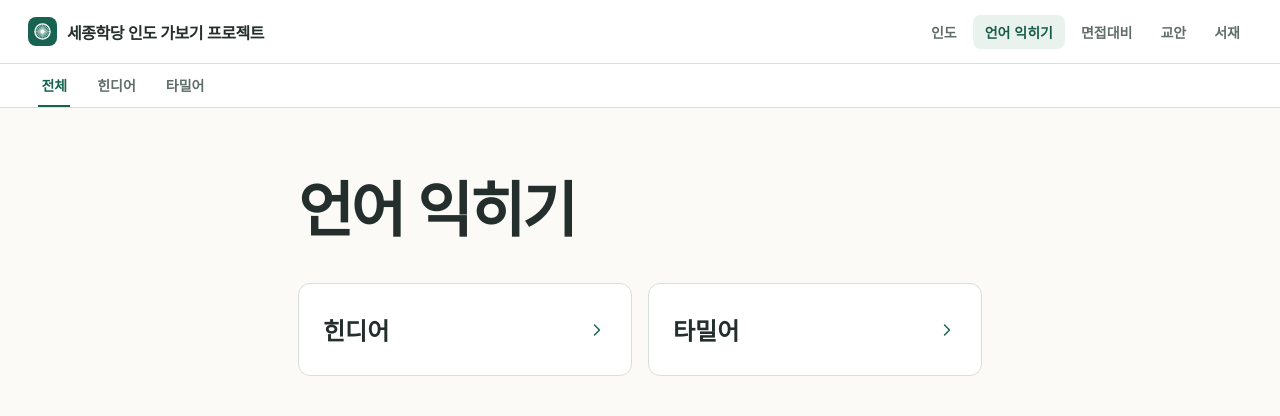
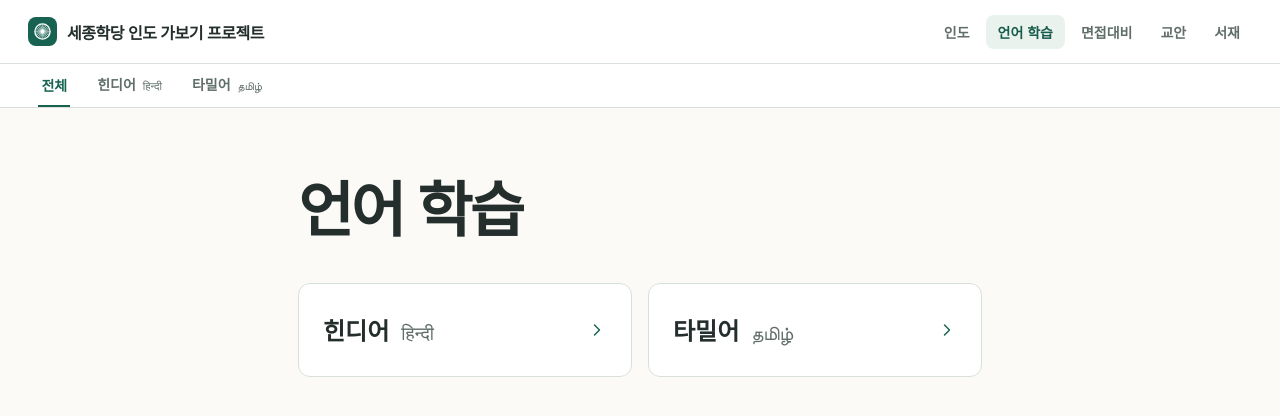
Before and after one commit to baggychani/Sejong_India, a React (Vite) app: page /learn in a window 1280 px wide. Shown: the top 416 px of the page. Built offline with nearby package versions, Linux system fonts and the light colour scheme; a web font is replaced by a local one.

Commit message:
feat: refine learning labels and native names

```diff
--- a/src/pages/CollectionPage.tsx
+++ b/src/pages/CollectionPage.tsx
@@ -4,6 +4,7 @@ import { usePageTitle } from "../site/title";
 import { entriesFor } from "../content/load";
 import { NotFoundPage } from "./NotFoundPage";
 import { Icon } from "../site/Icon";
+import { CollectionLabel } from "../site/CollectionLabel";
 import "../styles/interview.css";
 
 export function CollectionPage({ collectionIdOverride }: { collectionIdOverride?: string } = {}) {
@@ -20,7 +21,7 @@ export function CollectionPage({ collectionIdOverride }: { collectionIdOverride?
 
   return (
     <article className={collection.id === "study" ? "reading interview-index" : "reading"}>
-      <h1>{collection.title}</h1>
+      <h1><CollectionLabel collection={collection} /></h1>
       {entries.length === 0 ? (
         <p className="empty">아직 정리해 둔 글이 없다.</p>
       ) : (
--- a/src/pages/EntryPage.tsx
+++ b/src/pages/EntryPage.tsx
@@ -6,6 +6,7 @@ import { findEntry } from "../content/load";
 import { NotFoundPage } from "./NotFoundPage";
 import { questionsFor } from "../content/interview";
 import { Icon } from "../site/Icon";
+import { CollectionLabel } from "../site/CollectionLabel";
 import "../styles/interview.css";
 
 const interviewComponents: Components = {
@@ -36,7 +37,7 @@ export function EntryPage({ collectionIdOverride }: { collectionIdOverride?: str
   return (
     <article className={isInterview ? "reading entry interview-entry" : "reading entry"}>
       <p className="eyebrow">
-        <Link to={collection.path}>{collection.title}</Link>
+        <Link to={collection.path}><CollectionLabel collection={collection} /></Link>
         {question && <> <span aria-hidden="true">/</span> <Link to={`${collection.path}/${entry.slug}`}>{entry.title}</Link></>}
       </p>
       <h1 className={question ? "interview-question-title" : undefined}>{current.title}</h1>
--- a/src/pages/HomePage.tsx
+++ b/src/pages/HomePage.tsx
@@ -31,7 +31,7 @@ export function HomePage() {
       <nav className="toc" aria-label="메뉴">
         {contents.map((item) => (
           <Link key={item.id} to={item.path}>
-            <Icon name={item.id} />
+            {item.id === "learn" ? <span className="icon hindi-icon" aria-hidden="true" /> : <Icon name={item.id} />}
             <strong>{item.title}{item.id === "map" && <> <span lang="hi">भारत</span></>}</strong>
           </Link>
         ))}
--- a/src/pages/LearningPage.tsx
+++ b/src/pages/LearningPage.tsx
@@ -2,12 +2,13 @@ import { Link, NavLink, Outlet } from "react-router";
 import { learningCollections, learningSection, siteTitle } from "../site/sections";
 import { usePageTitle } from "../site/title";
 import { Icon } from "../site/Icon";
+import { CollectionLabel } from "../site/CollectionLabel";
 
 export function LearningSection() {
   return <>
     <nav className="india-navigation" aria-label={learningSection.title}>
       <NavLink to={learningSection.path} end>전체</NavLink>
-      {learningCollections.map(collection => <NavLink key={collection.id} to={collection.path}>{collection.title}</NavLink>)}
+      {learningCollections.map(collection => <NavLink key={collection.id} to={collection.path}><CollectionLabel collection={collection} /></NavLink>)}
     </nav>
     <Outlet />
   </>;
@@ -19,7 +20,7 @@ export function LearningPage() {
     <h1>{learningSection.title}</h1>
     <ul className="learning-list">
       {learningCollections.map(collection => <li key={collection.id}>
-        <Link to={collection.path}><span>{collection.title}</span><Icon name="arrow" /></Link>
+        <Link to={collection.path}><CollectionLabel collection={collection} /><Icon name="arrow" /></Link>
       </li>)}
     </ul>
   </article>;
--- /dev/null
+++ b/src/site/CollectionLabel.tsx
@@ -0,0 +1,10 @@
+import languages from "../../data/content/languages.json";
+import { learningCollections } from "./sections";
+
+export function CollectionLabel({ collection }: { collection: { id: string; title: string } }) {
+  const language = learningCollections.some(item => item.id === collection.id)
+    ? languages.find(item => item.id === collection.id) : undefined;
+  return <span className="collection-label">{collection.title}{language && <>
+    {" "}<span className="collection-native" lang={language.tag}>{language.native}</span>
+  </>}</span>;
+}
--- a/src/site/sections.ts
+++ b/src/site/sections.ts
@@ -40,7 +40,7 @@ export function findCollection(id: string | undefined) {
   return collections.find((collection) => collection.path === "/" + id);
 }
 
-export const learningSection = { id: "learn", path: "/learn", title: "언어 익히기" } as const;
+export const learningSection = { id: "learn", path: "/learn", title: "언어 학습" } as const;
 export const learningCollections = collections.filter(collection => collection.path.startsWith(learningSection.path + "/"));
 
 // Former public routes, also emitted as directories for shared GitHub Pages links.
--- a/src/styles/global.css
+++ b/src/styles/global.css
@@ -232,4 +232,8 @@ h1 {
 .learning-list a { display: flex; align-items: center; justify-content: space-between; gap: 20px; padding: 28px 24px; border: 1px solid var(--line); border-radius: 12px; background: white; color: var(--ink); text-decoration: none; font-size: 24px; font-weight: 650; }
 .learning-list a:hover { border-color: var(--accent); background: #f2f7f3; }
 .learning-list .icon { flex: none; color: var(--accent); }
+.collection-label { display: inline-flex; flex-wrap: wrap; align-items: baseline; column-gap: .5em; row-gap: .2em; }
+.collection-native { color: var(--muted); font-size: .78em; font-weight: 450; letter-spacing: normal; line-height: 1.5; }
+.india-navigation .collection-label { flex-wrap: nowrap; }
+h1 .collection-native { font-size: .6em; }
 @media (max-width: 540px) { .learning-list { grid-template-columns: 1fr; gap: 12px; } }
```
Also changed, not shown: scripts/verify-routes.mjs (+6 -1 lines).
